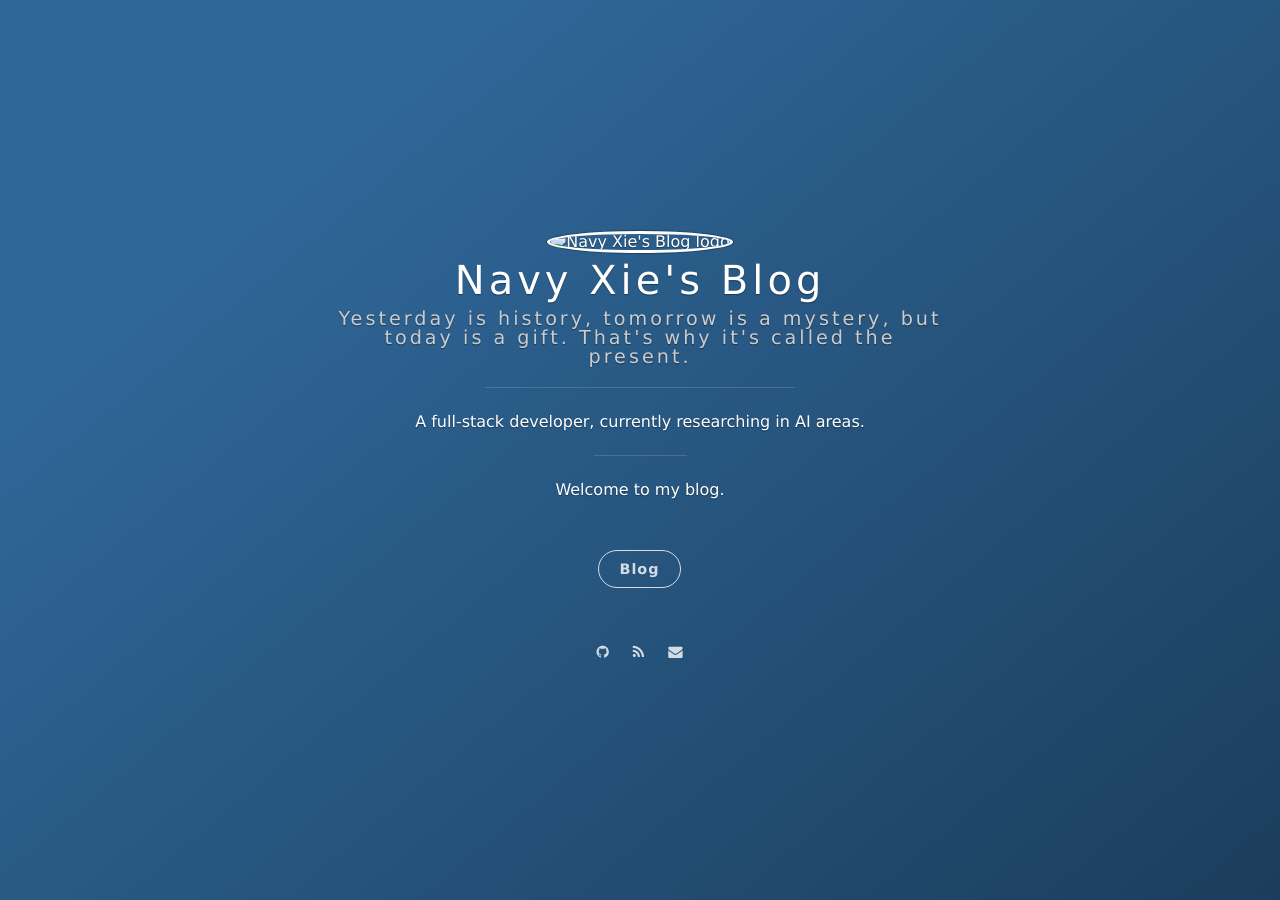
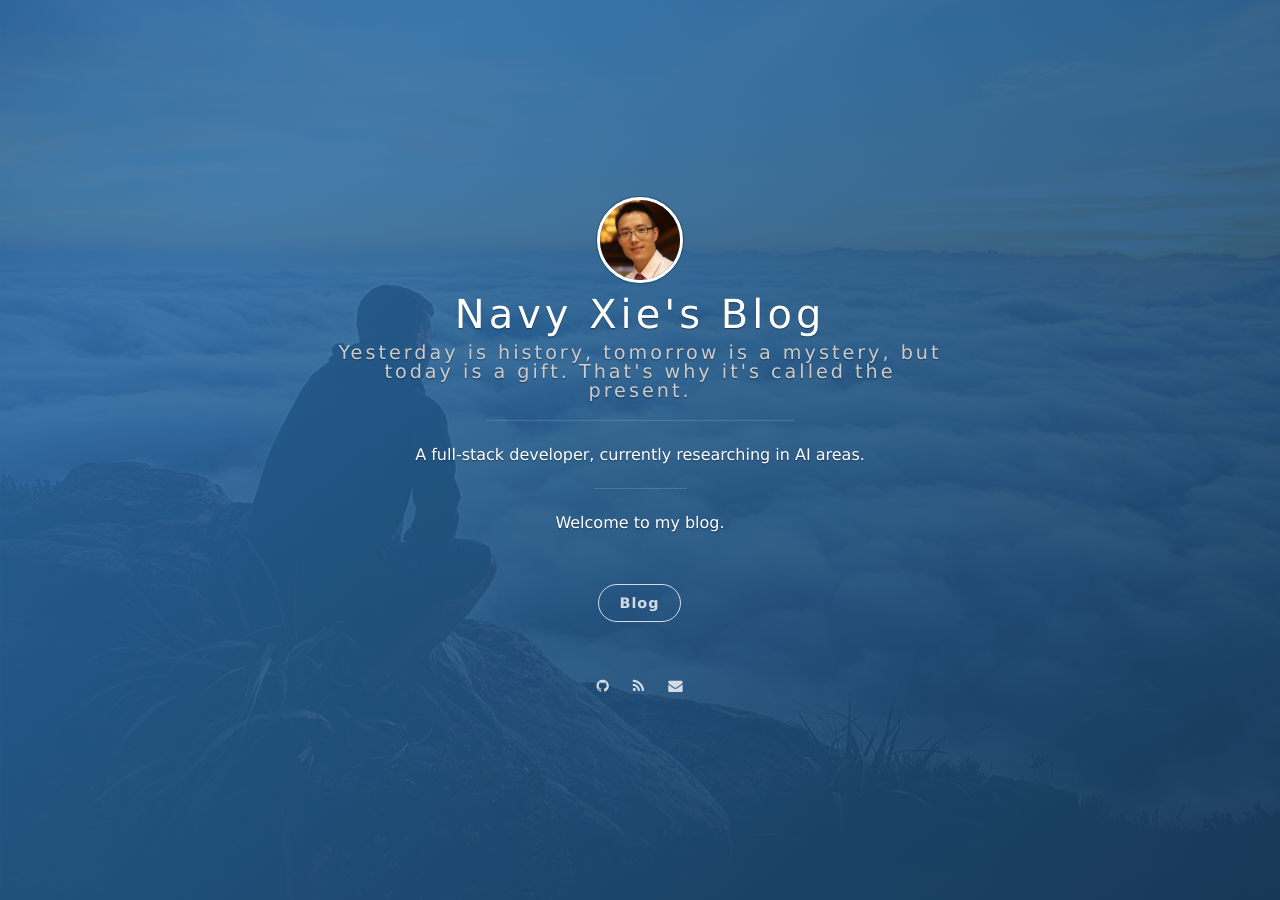
Before and after one commit to navy-xie/navy-xie.github.io, a Jekyll site: the page built from index.html, in a window 1280 px wide. Built offline with Jekyll 4.4.1, drawn with Linux system fonts in a browser that asks for light colours; nearby versions of some CDN libraries; the list of posts is cut into pages by our own code.

Commit message:
Modified the images path

```diff
--- a/_includes/head.html
+++ b/_includes/head.html
@@ -15,8 +15,8 @@
   <meta property="og:title" content="{% if page.title %}{{ page.title | escape }}{% else %}{{ site.title | escape }}{% endif %}">
   <meta property="og:description" content="{% if page.excerpt %}{{ page.excerpt | strip_html | strip_newlines | truncate: 160 }}{% else %}{{ site.description }}{% endif %}">
 
-  <link rel="icon" type="image/png" href="/assets/images/favicon.png" />
-  <link href="/assets/images/favicon.png" rel="shortcut icon" type="image/png">
+  <link rel="icon" type="image/png" href="/assets/images/blog/favicon.png" />
+  <link href="/assets/images/blog/favicon.png" rel="shortcut icon" type="image/png">
 
   <link rel="stylesheet" href="{{ "/css/main.css" | prepend: site.baseurl }}">
   <link href="//netdna.bootstrapcdn.com/font-awesome/4.1.0/css/font-awesome.min.css" rel="stylesheet">
--- a/_includes/side-panel.html
+++ b/_includes/side-panel.html
@@ -1,10 +1,10 @@
-<header class="panel-cover {% if page.layout == 'post' or page.layout == 'page' %}panel-cover--collapsed{% endif %}" style="background-image: url('/assets/images/blog_background.jpg')">
+<header class="panel-cover {% if page.layout == 'post' or page.layout == 'page' %}panel-cover--collapsed{% endif %}" style="background-image: url('/assets/images/blog/blog_background.jpg')">
   <div class="panel-main">
 
     <div class="panel-main__inner panel-inverted">
     <div class="panel-main__content">
 
-        <a href="/#blog" title="前往 {{ site.title }} 的主页" class="blog-button"><img src="/assets/images/avatar_icon.jpg" width="80" alt="{{ site.title }} logo" class="panel-cover__logo logo" /></a>
+        <a href="/#blog" title="前往 {{ site.title }} 的主页" class="blog-button"><img src="/assets/images/blog/avatar_icon.jpg" width="80" alt="{{ site.title }} logo" class="panel-cover__logo logo" /></a>
         <h1 class="panel-cover__title panel-title"><a href="/#blog" title="link to homepage for {{ site.title }}" class="blog-button">{{ site.title }}</a></h1>
         {% if site.subtitle %}
         <span class="panel-cover__subtitle panel-subtitle">{{site.subtitle}}</span>
--- a/_sass/components/_panels.scss
+++ b/_sass/components/_panels.scss
@@ -40,7 +40,7 @@
   width: 100%;
   max-width: none;
   height: 100%;
-  background: url(../images/terryking_blog_background.jpg) top left no-repeat $gray-darker;
+  background: url(../images/blog/blog_background.jpg) top left no-repeat $gray-darker;
   background-size: cover;
 }
 
```
